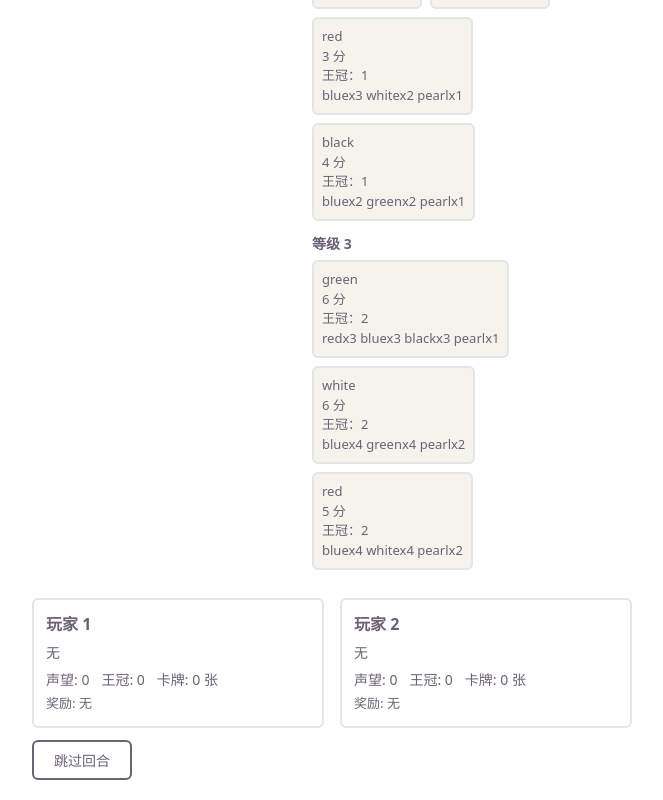
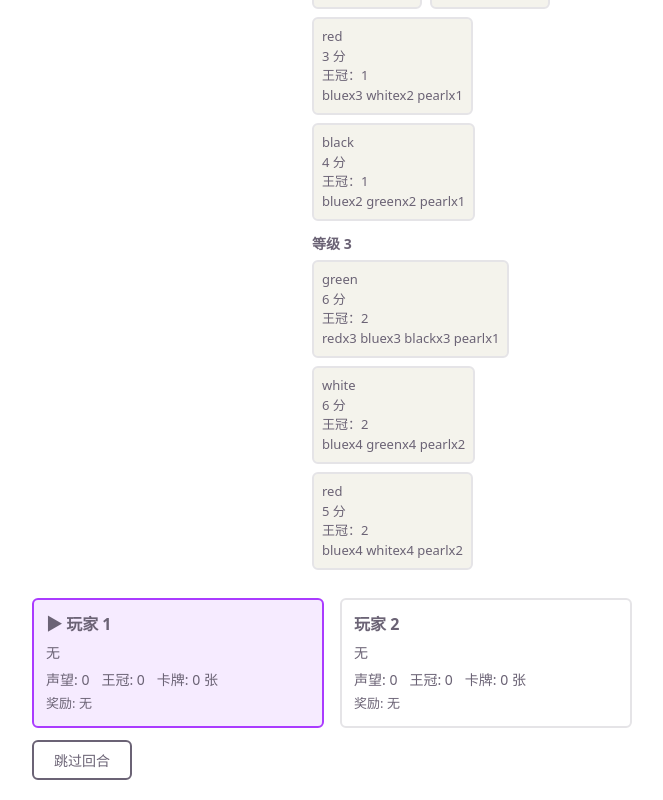
Before and after one commit to hong-kailin/FullStack-BoardGame-Project, a React (Vite) app: page / in a window 1280 px wide. Shown: the part 569-1369 px from the top of the page, without its empty margins (308-971 px from the left). Built offline with nearby package versions, Linux system fonts and the light colour scheme.

Commit message:
feat: lesson 44 - highlight current player and disable controls when game ends
- Add isCurrentPlayer prop to PlayerInfo for visual highlight
- Disable take/pass buttons when winner is set
- Add lesson 44 documentation

```diff
--- a/src/App.css
+++ b/src/App.css
@@ -150,6 +150,11 @@
   padding: 12px;
 }
 
+.player-info.current {
+  border-color: #aa3bff;
+  background: rgba(170, 59, 255, 0.1);
+}
+
 .player-info h3 {
   margin: 0 0 6px;
   font-size: 16px;
--- a/src/App.tsx
+++ b/src/App.tsx
@@ -65,7 +65,7 @@ export default function App() {
             onCellClick={handleCellClick}
           />
           {error && <div className="board-error">{error}</div>}
-          {selectedCells.length > 0 && (
+          {!state.winner && selectedCells.length > 0 && (
             <button className="btn-take" onClick={handleTake}>
               拿取标记 ({selectedCells.length} 个)
             </button>
@@ -74,12 +74,14 @@ export default function App() {
         <Pyramid pyramid={state.pyramid} onBuyCard={handleBuy} />
       </div>
       <div className="players">
-        <PlayerInfo player={state.players[0]} />
-        <PlayerInfo player={state.players[1]} />
+        <PlayerInfo player={state.players[0]} isCurrentPlayer={state.currentPlayerIndex === 0} />
+        <PlayerInfo player={state.players[1]} isCurrentPlayer={state.currentPlayerIndex === 1} />
       </div>
-      <button className="btn-pass" onClick={handleSkip}>
-        跳过回合
-      </button>
+      {!state.winner && (
+        <button className="btn-pass" onClick={handleSkip}>
+          跳过回合
+        </button>
+      )}
     </div>
   );
 }
--- a/src/components/PlayerInfo.tsx
+++ b/src/components/PlayerInfo.tsx
@@ -4,6 +4,7 @@ import { getTotalPoints, getTotalCrowns } from "../game/game";
 
 interface PlayerInfoProps {
   player: Player;
+  isCurrentPlayer: boolean;
 }
 
 const TOKEN_LABELS: Record<string, string> = {
@@ -12,7 +13,7 @@ const TOKEN_LABELS: Record<string, string> = {
   pearl: "🦪", gold: "🟡",
 };
 
-export default function PlayerInfo({ player }: PlayerInfoProps) {
+export default function PlayerInfo({ player, isCurrentPlayer }: PlayerInfoProps) {
   const bonuses = getPlayerBonuses(player);
 
   const tokenDisplay = Object.entries(player.tokens)
@@ -26,8 +27,8 @@ export default function PlayerInfo({ player }: PlayerInfoProps) {
     .join(" ");
 
   return (
-    <div className="player-info">
-      <h3>{player.name}</h3>
+    <div className={`player-info ${isCurrentPlayer ? "current" : ""}`}>
+      <h3>{isCurrentPlayer ? "▶ " : ""}{player.name}</h3>
       <div className="player-tokens">{tokenDisplay || "无"}</div>
       <div className="player-stats">
         <span>声望: {getTotalPoints(player)}</span>
```
Also changed, not shown: 1 other file (tests, documents, lock files or other folders).
